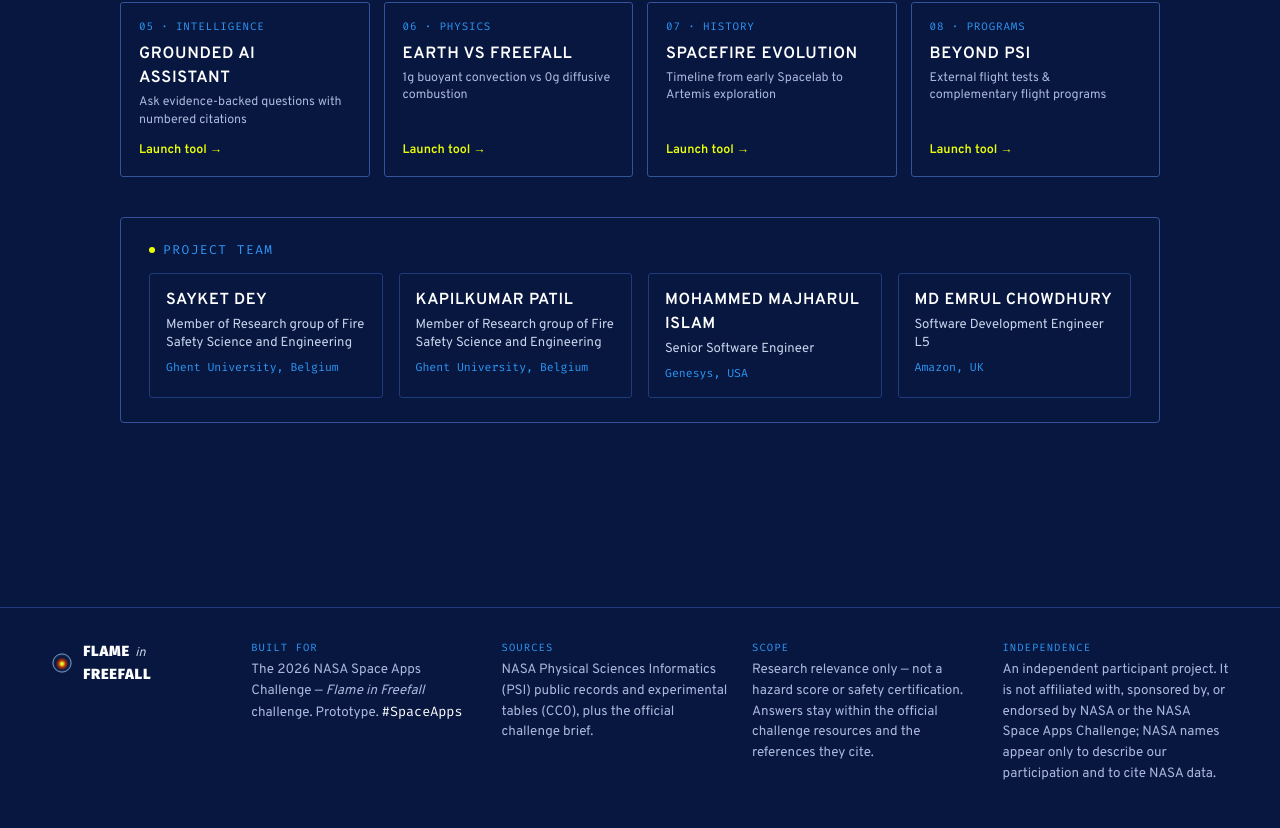
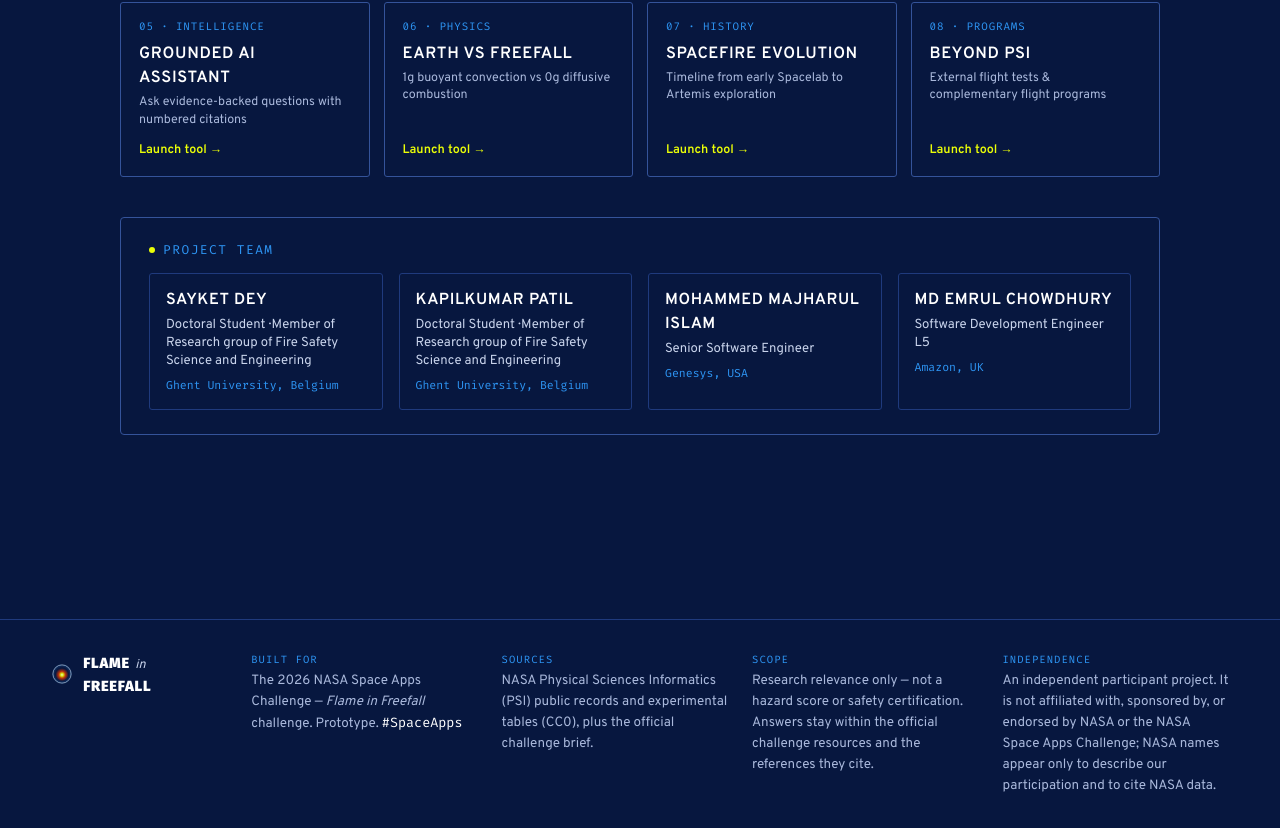
Before and after one commit to Rafat001/spaceapps-flame-in-freefall, a Next.js app in the folder apps/web/: page /androflame in a window 1280 px wide. Shown: the part 2819-3647 px from the top of the page. Built offline with nearby package versions, Linux system fonts and the light colour scheme.

Commit message:
docs(team): add Doctoral Student title for Sayket Dey and Kapilkumar Patil

```diff
--- a/apps/web/app/androflame/page.tsx
+++ b/apps/web/app/androflame/page.tsx
@@ -65,14 +65,14 @@ const INSTRUMENTS = [
 const TEAM_MEMBERS = [
   {
     name: "Sayket Dey",
-    role: "Member of Research group of Fire Safety Science and Engineering",
+    role: "Doctoral Student · Member of Research group of Fire Safety Science and Engineering",
     affiliation: "Ghent University",
     location: "Belgium",
     tag: "Fire Science Research",
   },
   {
     name: "Kapilkumar Patil",
-    role: "Member of Research group of Fire Safety Science and Engineering",
+    role: "Doctoral Student · Member of Research group of Fire Safety Science and Engineering",
     affiliation: "Ghent University",
     location: "Belgium",
     tag: "Fire Science Research",
```
Also changed, not shown: 1 other file (tests, documents, lock files or other folders).
